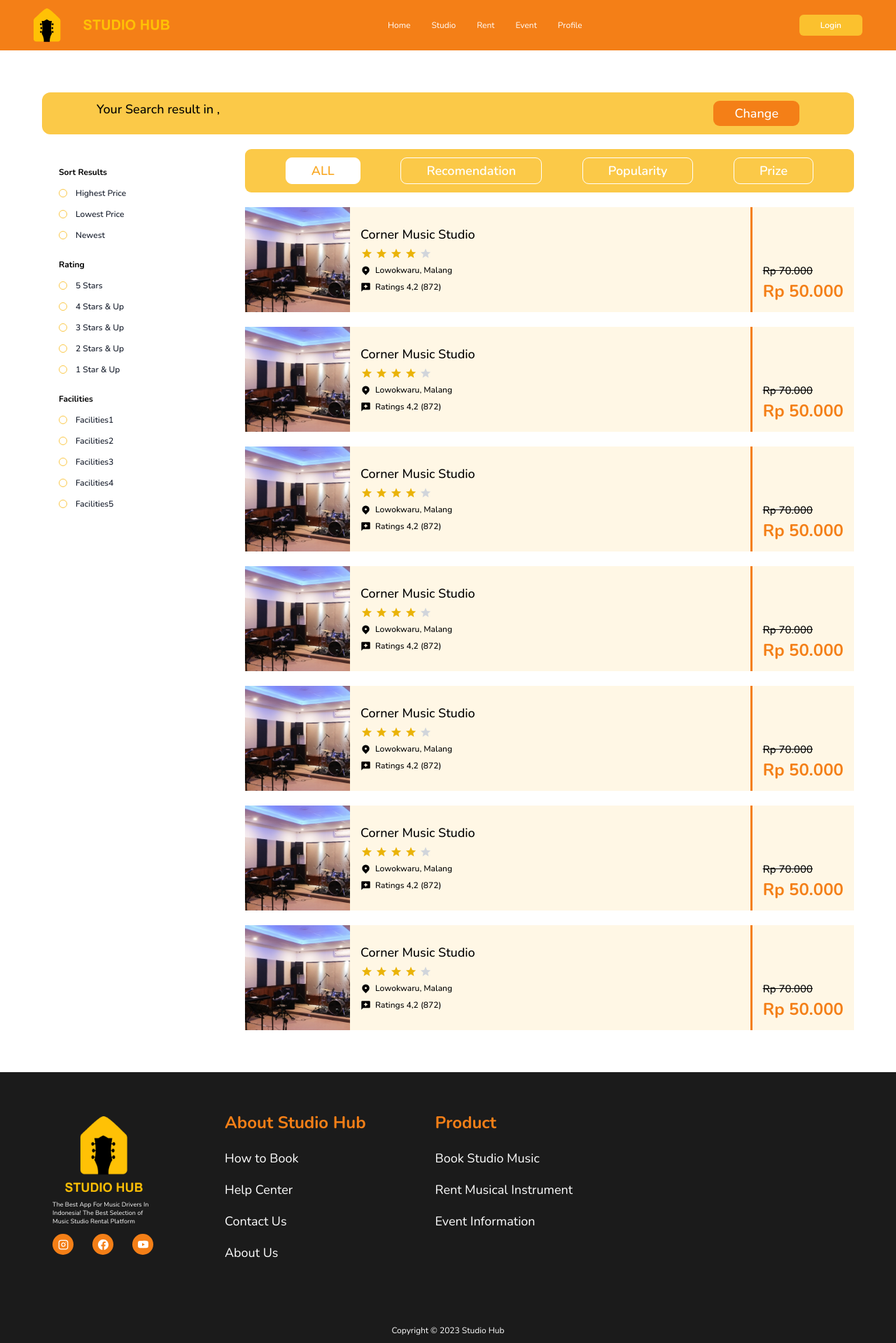
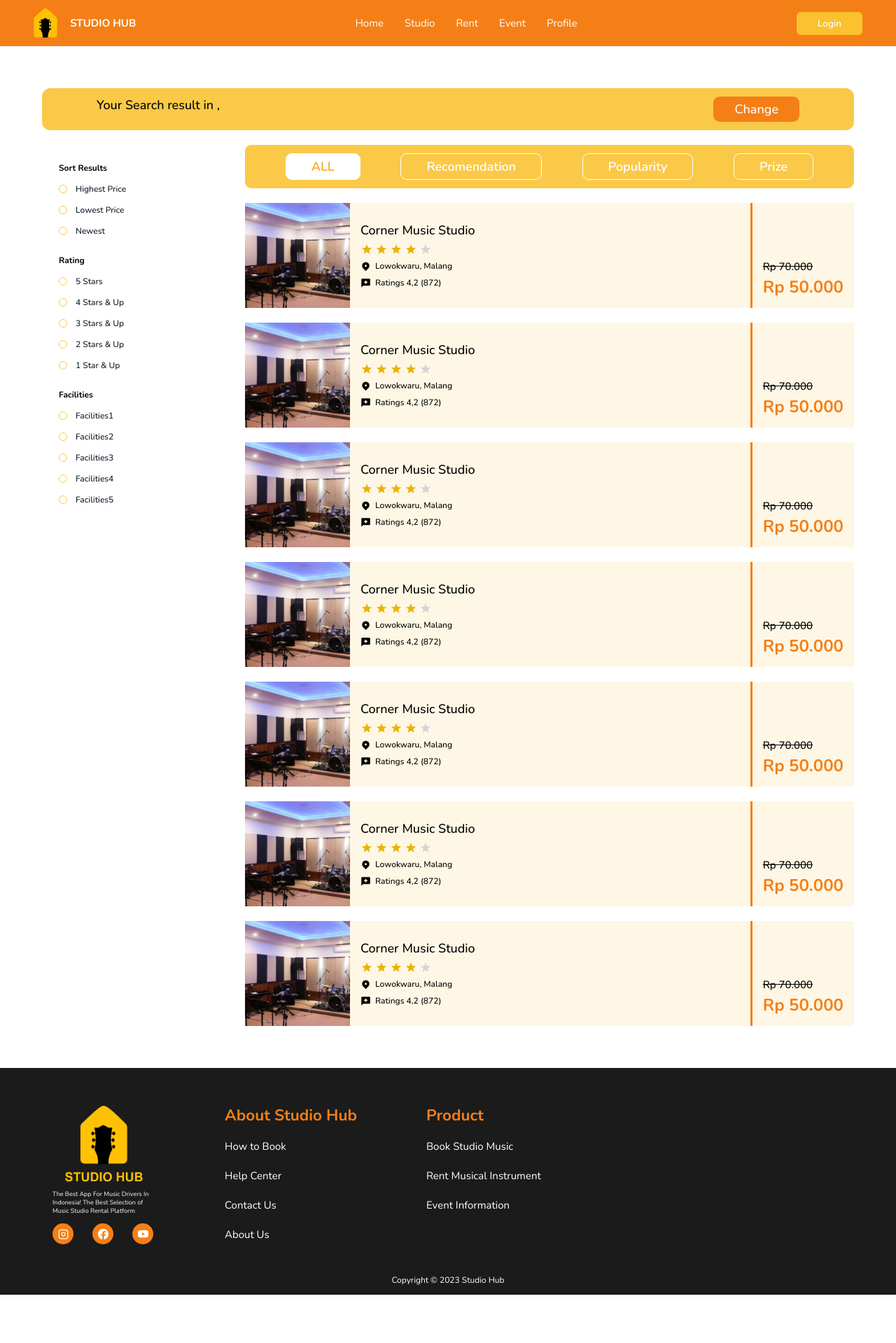
Before and after one commit to Minezee/StudioHub, a React (Vite) app: page /studio-list in a window 1280 px wide. Shown: the top 1919 px of the page at 70% size. After the commit the page ends 1850 px from the top, so only its background shows below. Built offline with nearby package versions, Linux system fonts and the light colour scheme.

Commit message:
resize and change some component

```diff
--- a/src/assets/index.js
+++ b/src/assets/index.js
@@ -6,6 +6,7 @@ import logo_text from "./logo_text.png"
 import logo_footer from "./logo_footer.png"
 import display_studio from "./display_studio.png"
 import lomba from "./lomba.png"
+import logo from "./logo.png"
 
 export {
     facebook,
@@ -16,4 +17,5 @@ export {
     logo_footer,
     display_studio,
     lomba,
+    logo,
 }
--- a/src/components/common/Footer.jsx
+++ b/src/components/common/Footer.jsx
@@ -2,7 +2,7 @@ import { logo_footer } from "@/assets"
 import { FiInstagram } from "react-icons/fi"
 import { BsFacebook, BsYoutube } from "react-icons/bs"
 import { NavLink, Link } from "react-router-dom"
-import styles from "@/styles/Footer.module.css"
+import footer from "@/styles/Footer.module.css"
 
 const socialMedia = [
     {
@@ -59,7 +59,7 @@ const product = [
 const Footer = () => {
     return (
         <div className='bg-gray-footer flex flex-col text-white px-[6.25rem] pt-[4.5rem] mt-20'>
-            <div className="flex justify-start gap-[8.25rem] mb-[6.5rem]">
+            <div className="flex justify-start gap-[8.25rem] mb-10">
                 <div className="max-w-[12.25rem] flex flex-col justify-center">
                     <img src={logo_footer} alt="Studio Hub" className="w-[12.25rem]" />
                     <p className="text-start font-light text-xs">The Best App For Music Drivers In Indonesia! The Best Selection of Music Studio Rental Platform</p>
@@ -72,16 +72,16 @@ const Footer = () => {
                     </div>
                 </div>
                 <div>
-                    <h3 className={styles.title}>About Studio Hub</h3>
-                    <ul className={styles.sub}>
+                    <h3 className={footer.title}>About Studio Hub</h3>
+                    <ul className={footer.sub}>
                         {about.map(data => (
                             <li key={data.text} className="mt-7"><Link to={data.url}>{data.text}</Link></li>
                         ))}
                     </ul>
                 </div>
                 <div>
-                    <h3 className={styles.title}>Product</h3>
-                    <ul className={styles.sub}>
+                    <h3 className={footer.title}>Product</h3>
+                    <ul className={footer.sub}>
                         {product.map(data => (
                             <li key={data.text} className="mt-7"><Link to={data.url}>{data.text}</Link></li>
                         ))}
--- a/src/components/common/Navbar.jsx
+++ b/src/components/common/Navbar.jsx
@@ -1,18 +1,21 @@
-import { logo_text } from "@/assets"
+import { logo } from "@/assets"
 import { NavLink, Link } from "react-router-dom"
 
 const Navbar = () => {
     return (
         <header className='w-full flex justify-between items-center bg-orange-500 px-16 py-4 text-white'>
-            <img src={logo_text} alt="" />
-            <ul className='flex gap-10'>
+            <div className="flex text-white text-xl font-bold gap-6 items-center">
+                <img src={logo} alt="logo" className="h-14 w-auto"/>
+                STUDIO HUB
+            </div>
+            <ul className='flex gap-10 text-xl'>
                 <li><Link to="/">Home</Link></li>
                 <li><Link to="/">Studio</Link></li>
                 <li><Link to="/">Rent</Link></li>
                 <li><Link to="/">Event</Link></li>
                 <li><Link to="/">Profile</Link></li>
             </ul>
-            <NavLink to="/login" className='px-10 py-2 rounded-lg bg-[#FBC12E] font-semibold'>Login</NavLink>
+            <NavLink to="/login" className='px-10 py-2 rounded-lg bg-[#FBC12E] font-semibold text-lg'>Login</NavLink>
         </header>
     )
 }
--- a/src/styles/Footer.module.css
+++ b/src/styles/Footer.module.css
@@ -1,7 +1,7 @@
 .title{
-    @apply text-orange-500 text-[2rem] font-bold
+    @apply text-orange-500 text-3xl font-bold
 }
 
 .sub{
-    @apply font-light text-2xl
+    @apply font-light text-xl
 }
```
